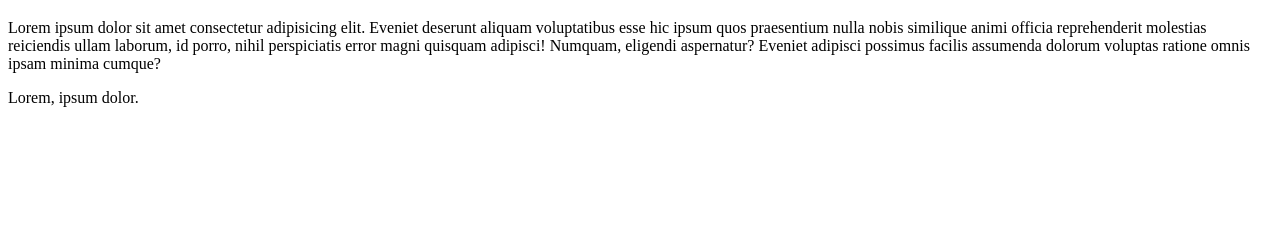
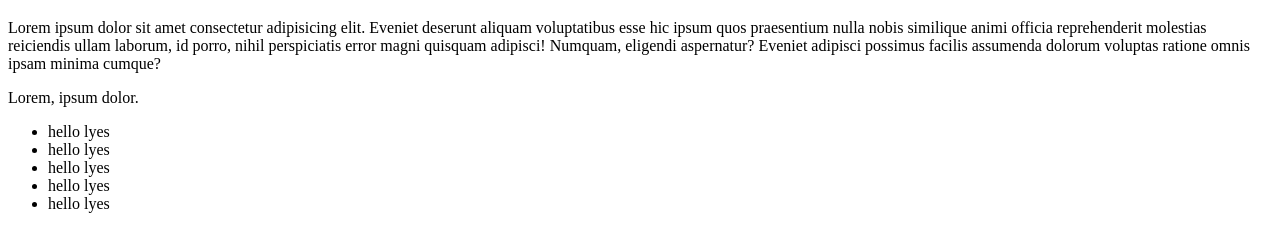
Before and after one commit to seylitanez/test_git_github, a plain HTML site: page index.html in a window 1280 px wide. Shown: the part 61-308 px from the top of the page. Drawn offline with Linux system fonts and the light colour scheme.

Commit message:
ajout des li

```diff
--- a/index.html
+++ b/index.html
@@ -17,6 +17,14 @@
 
     <p>Lorem, ipsum dolor.</p>
 
+    <ul>
+        <li>hello lyes</li>
+        <li>hello lyes</li>
+        <li>hello lyes</li>
+        <li>hello lyes</li>
+        <li>hello lyes</li>
+    </ul>
+
     <script src="adlal.js"></script>
 </body>
 
```
